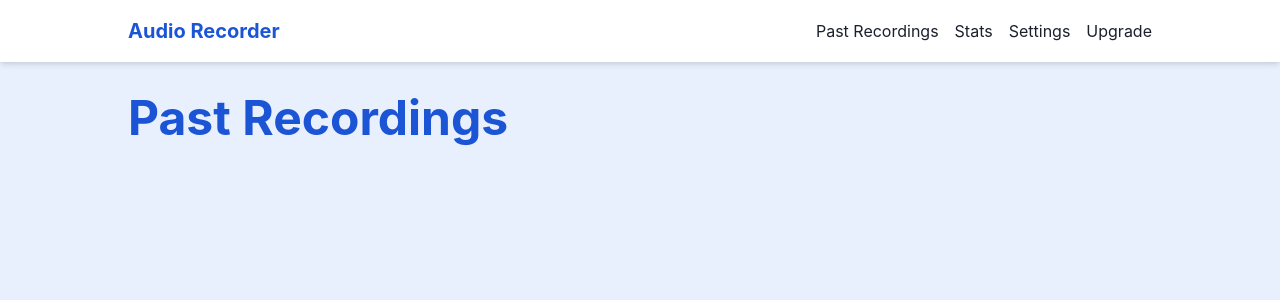
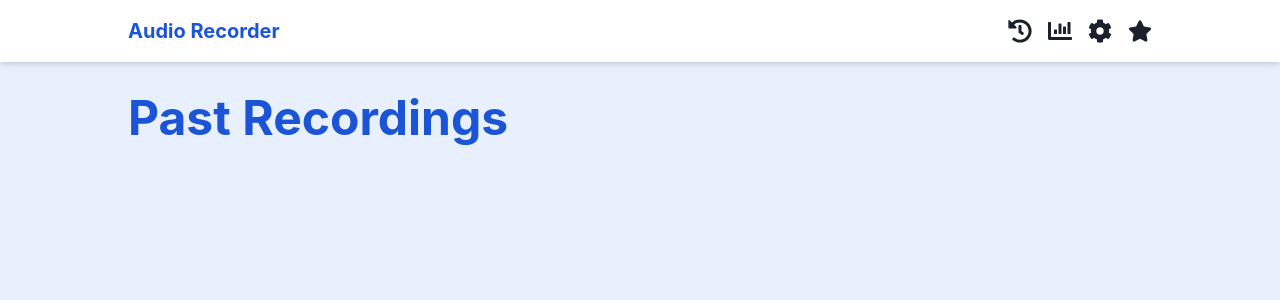
Before and after one commit to GPT-Engineer-App/transcription-recorder, a React (Vite) app: page /past-recordings in a window 1280 px wide. Shown: the top 300 px of the page. Built offline with nearby package versions, Linux system fonts and the light colour scheme.

Commit message:
Replaced the navigation text links with icons from `@react-icons/fa` library. Imported the necessary icons and updated the `Navigation` component to use the icons instead of text.
Prompt: Can you give the nav icons instead of words?

```diff
--- a/src/components/Navigation.jsx
+++ b/src/components/Navigation.jsx
@@ -1,6 +1,7 @@
 import React from "react";
-import { Box, Flex, Spacer, Link } from "@chakra-ui/react";
+import { Box, Flex, Spacer, Link, Icon } from "@chakra-ui/react";
 import { Link as RouterLink } from "react-router-dom";
+import { FaMicrophone, FaHistory, FaChartBar, FaCog, FaStar } from "react-icons/fa";
 
 const Navigation = () => {
   return (
@@ -11,16 +12,16 @@ const Navigation = () => {
         </Link>
         <Spacer />
         <Link as={RouterLink} to="/past-recordings" mr={4}>
-          Past Recordings
+          <Icon as={FaHistory} boxSize={6} />
         </Link>
         <Link as={RouterLink} to="/stats">
-          Stats
+          <Icon as={FaChartBar} boxSize={6} />
         </Link>
         <Link as={RouterLink} to="/settings" ml={4}>
-          Settings
+          <Icon as={FaCog} boxSize={6} />
         </Link>
         <Link as={RouterLink} to="/upgrade" ml={4}>
-          Upgrade
+          <Icon as={FaStar} boxSize={6} />
         </Link>
       </Flex>
     </Box>
```
